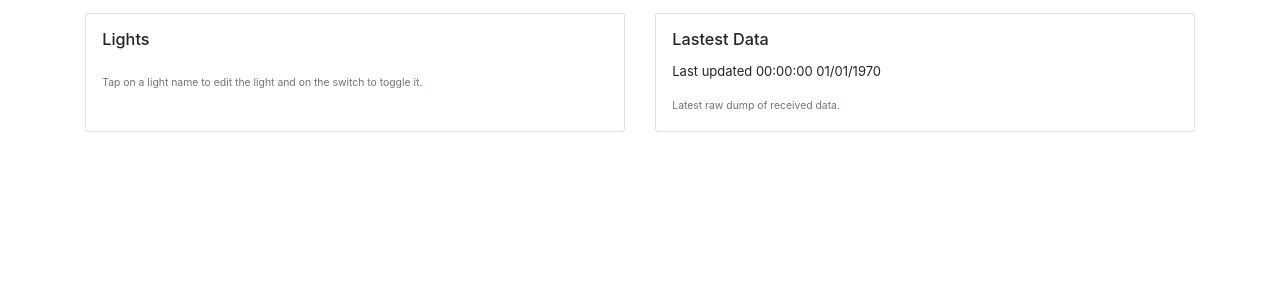
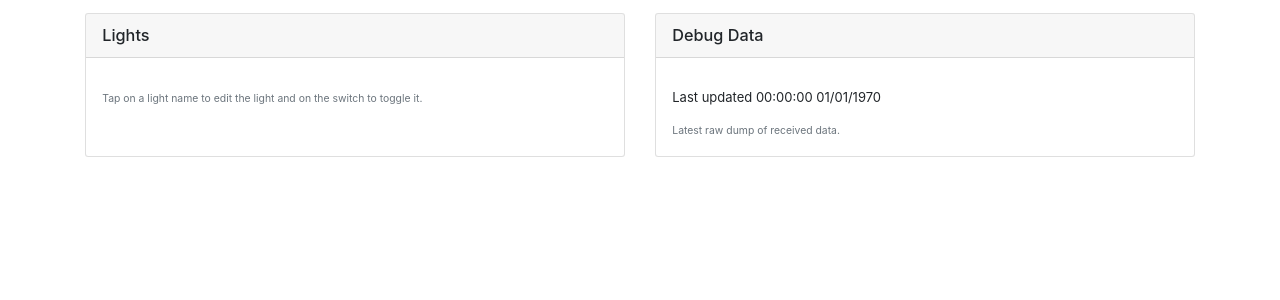
Before and after one commit to rspencer01/house-control, a Flask app: template house_server/templates/index.html in a window 1280 px wide. Shown: the part 46-346 px from the top of the page. Run offline with Flask 2, Linux system fonts and the light colour scheme; the template is opened without the code that fills it, so the values that code supplies are empty; parts of the project's set-up code (start-up, migrations or seed data) failed here and were passed over; some libraries are stand-ins or nearby versions.

Commit message:
Nicer formatting of cards

```diff
--- a/house_server/static/main.css
+++ b/house_server/static/main.css
@@ -5,3 +5,7 @@
 .fas-large {
   font-size:1.5rem;
 }
+
+h5.card-header {
+  line-height: 1.5;
+}
--- a/house_server/templates/edit_light.html
+++ b/house_server/templates/edit_light.html
@@ -7,8 +7,8 @@ Edit Light
 {% block content %}
 <div class="card-deck">
   <div class="card">
+    <h5 class="card-header">Light</h5>
     <div class="card-body">
-      <h5>Light</h5>
       <p class="card-text">
         <form method="POST">
           <fieldset>
@@ -26,8 +26,8 @@ Edit Light
     </div>
   </div>
   <div class="card">
+    <h5 class="card-header">Technical Info</h5>
     <div class="card-body">
-      <h5>Technical Info</h5>
       <p class="card-text">
         <form>
           <fieldset disabled>
--- a/house_server/templates/index.html
+++ b/house_server/templates/index.html
@@ -7,8 +7,8 @@ Overview
 {% block content %}
 <div class="card-deck">
   <div class="card">
+    <h5 class="card-header">Lights</h5>
     <div class="card-body">
-      <h5 class="card-title">Lights</h5>
       <table class="table">
         <tbody>
           {% for light in lights %}
@@ -28,8 +28,8 @@ Overview
   </div>
 
   <div class="card">
+    <h5 class="card-header">Debug Data</h5>
     <div class="card-body">
-      <h5>Lastest Data</h5>
       <p class="card-text">
         {{ data }}
       </p>
```
